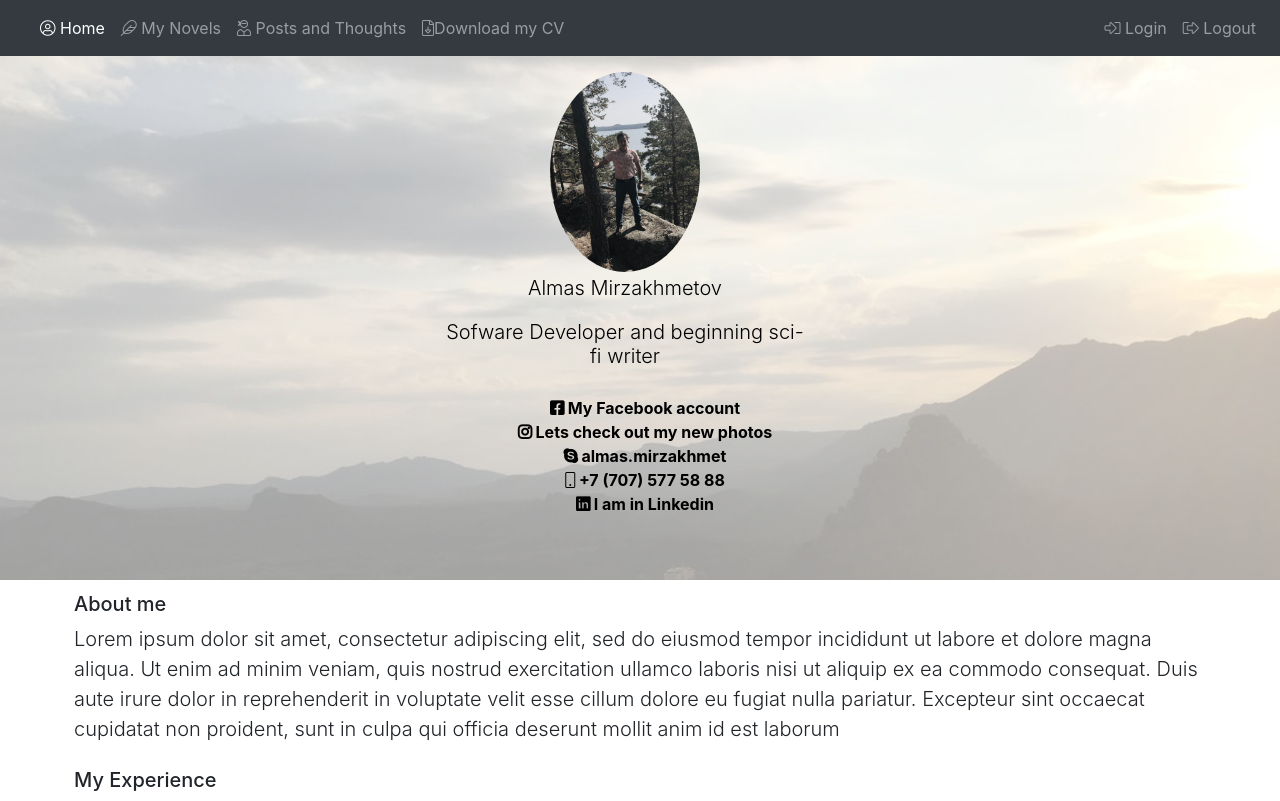
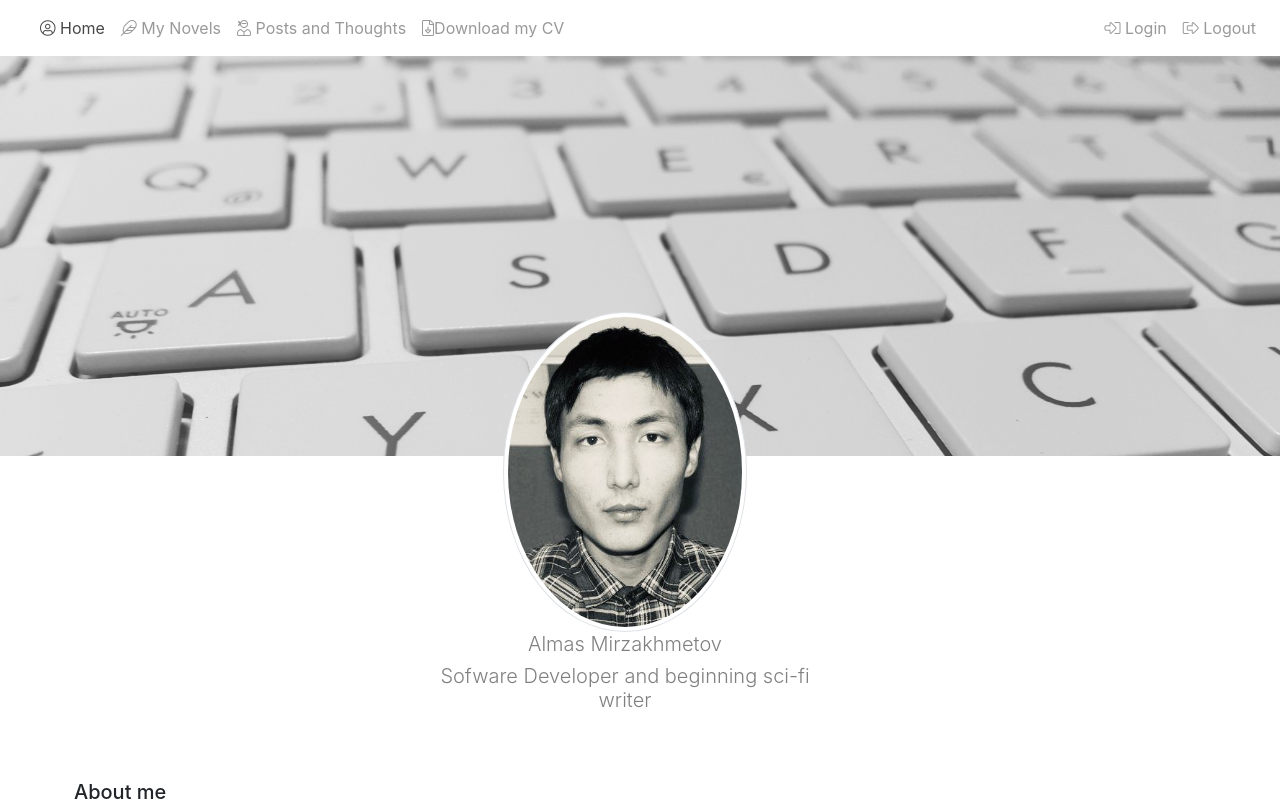
Before and after one commit to kramal/my_page, a plain HTML site: page index.html in a window 1280 px wide. Shown: the top 801 px of the page. Drawn offline with nearby package versions, Linux system fonts and the light colour scheme.

Commit message:
gray version

```diff
--- a/index.html
+++ b/index.html
@@ -18,7 +18,7 @@
 </head>
 
 <body>
-    <nav class="navbar navbar-expand-lg navbar-dark bg-dark">
+    <nav id="main-nav" class="navbar navbar-expand-lg navbar-light">
 
         <a class="navbar-brand" href="../index.html">
             <img src="../assets/img/brand-white.png" alt="">
@@ -62,40 +62,38 @@
         </div>
     </nav>
 
-
-    <div class="row">
+    <div class="row mb-1">
         <div class="row col-12 pt-3 pb-5" id="main-photo-bar">
-            <div class="col-md-4 col-lg-4 col-sm-0"></div>
-            <div class="col-md-4 col-lg-4 col-sm-12 text-center">
-                <div class="container">
-                    <img class="img-fluid rounded-circle border-0" src="./img/me_2017.jpeg">
-                    <h5 class="lead m-1">Almas Mirzakhmetov</h5>
-                    <p class="lead d-flex justify-content-center">
-                        <h5 class="lead m-1">Sofware Developer and beginning sci-fi writer</h5>
-                        <br />
-                        <ul>
-                            <li><i class="fab fa-facebook-square"></i> <a
-                                    href="https://www.facebook.com/almas.mirzakhmet"> My Facebook account</a></li>
-                            <li><i class="fab fa-instagram"></i> <a href="https://www.instagram.com/gentoou/">Lets check
-                                    out my new photos</a></li>
-                            <li><i class="fab fa-skype"></i> <a href="skype:almas.mirzakhmet?chat">almas.mirzakhmet</a>
-                            </li>
-                            <li><i class="fal fa-mobile"></i> +7 (707) 577 58 88</li>
-                            <li><i class="fab fa-linkedin"></i><a
-                                    href="https://www.linkedin.com/in/mirzakhmetov-almas-7335669a/"> I am in
-                                    Linkedin</a></li>
-                        </ul>
-                    </p>
-                </div>
+            <div class="col-md-4"></div>
+            <div class="col-md-4 img-block">
+                <img src="./img/just_me_3.jpeg" class="img-fluid img-thumbnail rounded-circle mx-auto d-block" alt="...">
+                <h4 class="lead text-center">Almas Mirzakhmetov</h4>
+                <h5 class="lead text-center">Sofware Developer and beginning sci-fi writer</h5>
             </div>
-            <div class="col-md-4 col-lg-4 col-sm-0"></div>
+            <div class="col-md-4"></div>
         </div>
 
-        <div class="container mt-2">
+        <div class="container mb-5" id="info-panel">
             <div class="row">
                 <div class="col-12 p-1">
                     <h5>About me</h5>
-                    <p class="lead">
+                    <p class="lead text-justify">
+                        Lorem ipsum dolor sit amet, consectetur adipiscing elit, sed do eiusmod tempor incididunt ut
+                        labore
+                        et dolore magna aliqua.
+                        Ut enim ad minim veniam, quis nostrud exercitation ullamco laboris nisi ut aliquip ex ea commodo
+                        consequat.
+                        Duis aute irure dolor in reprehenderit in voluptate velit esse cillum dolore eu fugiat nulla
+                        pariatur.
+                        Excepteur sint occaecat cupidatat non proident, sunt in culpa qui officia deserunt mollit anim
+                        id
+                        est laborum
+                    </p>
+                </div>
+
+                <div class="col-12 p-1">
+                    <h5>My Education</h5>
+                    <p class="lead text-justify">
                         Lorem ipsum dolor sit amet, consectetur adipiscing elit, sed do eiusmod tempor incididunt ut
                         labore
                         et dolore magna aliqua.
@@ -111,7 +109,7 @@
 
                 <div class="col-12 p-1">
                     <h5>My Experience</h5>
-                    <p class="lead">
+                    <p class="lead text-justify">
                         Lorem ipsum dolor sit amet, consectetur adipiscing elit, sed do eiusmod tempor incididunt ut
                         labore
                         et dolore magna aliqua.
@@ -124,26 +122,42 @@
                         est laborum
                     </p>
                 </div>
+
+                <div class="col-12 p-1">
+                    <h5>My Contacts</h5>
+                    <p class="lead text-justify">
+                        <div class="container">
+                            <p class="lead d-flex justify-content-center">
+                            </p>
+                            <h5 class="lead m-1">Sofware Developer and beginning sci-fi writer</h5>
+                            <br>
+                            <ul>
+                                <li><i class="fab fa-facebook-square"></i> <a
+                                        href="https://www.facebook.com/almas.mirzakhmet"> My Facebook account</a></li>
+                                <li><i class="fab fa-instagram"></i> <a href="https://www.instagram.com/gentoou/">Lets
+                                        check
+                                        out my new photos</a></li>
+                                <li><i class="fab fa-skype"></i> <a
+                                        href="skype:almas.mirzakhmet?chat">almas.mirzakhmet</a>
+                                </li>
+                                <li><i class="fal fa-mobile"></i> +7 (707) 577 58 88</li>
+                                <li><i class="fab fa-linkedin"></i><a
+                                        href="https://www.linkedin.com/in/mirzakhmetov-almas-7335669a/"> I am in
+                                        Linkedin</a></li>
+                            </ul>
+                            <p></p>
+                        </div>
+                    </p>
+                </div>
             </div>
-
-
-
         </div>
 
     </div>
-    <div class="container">
-
-
-
-
-    </div>
-
-
-
-
-
-
-
+    <footer class="footer bg-light">
+        <div class="container">
+            <span class="lead">Place sticky footer content here.</span>
+        </div>
+    </footer>
 
     <!-- Optional JavaScript -->
     <!-- jQuery first, then Popper.js, then Bootstrap JS -->
@@ -156,6 +170,8 @@
     <script src="https://stackpath.bootstrapcdn.com/bootstrap/4.3.1/js/bootstrap.min.js"
         integrity="sha384-JjSmVgyd0p3pXB1rRibZUAYoIIy6OrQ6VrjIEaFf/nJGzIxFDsf4x0xIM+B07jRM"
         crossorigin="anonymous"></script>
+
+
 </body>
 
 </html>
--- a/main.css
+++ b/main.css
@@ -1,18 +1,20 @@
-#main-photo-bar{
-    color: black;
+#main-photo-bar {
+    color: gray;
     font-weight: 700;
-    max-height: 700px;
+    max-height: 400px;
+    min-height: 300px;
+    margin-bottom: 120px;
 }
 
 #main-photo-bar::after {
     content: "";
-    background-image: url("./img/main_phone.jpeg") !important;
+    background-image: url("./img/buttons.jpg") !important;
     background-size: 100% 100%;
     -webkit-background-size: cover;
     -moz-background-size: cover;
     -o-background-size: cover;
     background-size: cover;
-    opacity: 0.41;
+    opacity: 0.81;
     top: 0;
     left: 0;
     bottom: 0;
@@ -21,16 +23,38 @@
     z-index: -1;
 }
 
-#main-photo-bar img{
-    max-width: 200px !important;
-    max-height: 200px !important;
-    border: 0px !important;
+#main-photo-bar .img-block {
+    margin-top: 240px !important;
+    font-size: .9rem;
 }
 
-#main-photo-bar ul{
+#main-photo-bar .img-block > img {
+    max-width: 370px;
+    max-height:320px;
+}
+
+#main-photo-bar ul {
     list-style-type: none;
 }
 
-#main-photo-bar ul li a{
+#main-photo-bar ul li a {
     color: inherit !important;
 }
+
+#main-nav{
+    opacity: 0.8;
+}
+
+#info-panel{
+    margin-top: 200px !important;
+}
+
+.footer {
+    position: relative;
+    color: black;
+    display: block;
+    bottom: 0;
+    width: 100%;
+    height: 60px;
+    line-height: 60px;
+}
```
Also changed, not shown: img/blue-sky.jpg (added), img/buttons.jpg (added), img/just_me.jpeg (added), img/just_me_2.jpeg (added), img/just_me_3.jpeg (added), 3 other files.
